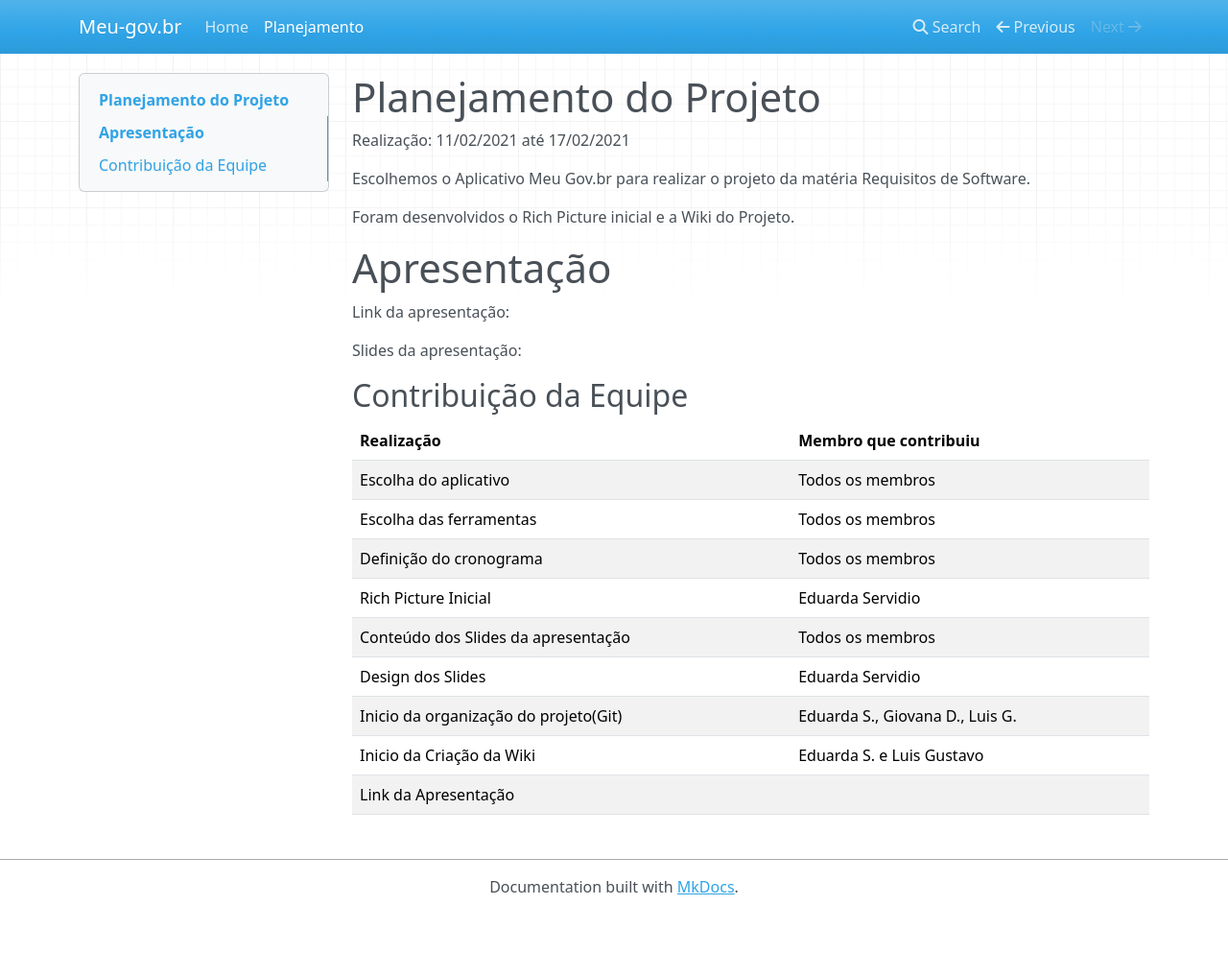
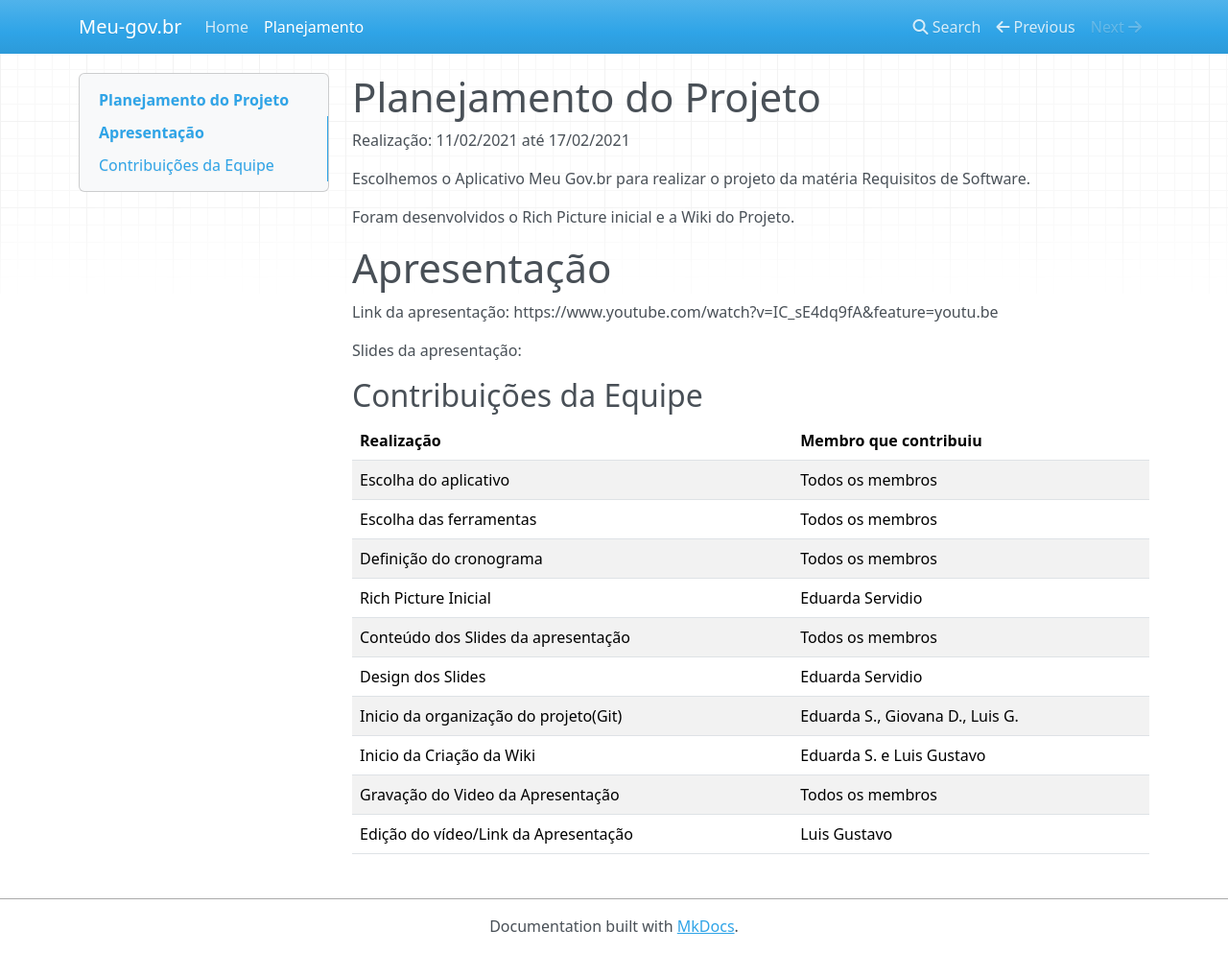
Before and after one commit to ServidioEC/2020.2-Meu-Gov.br, an MkDocs documentation site: the page built from docs/plan.md, in a window 1280 px wide and 993 px high. Shown: the whole window at 96% size. Built offline with MkDocs 1.6.1, drawn with Linux system fonts in a browser that asks for light colours; nearby versions of some CDN libraries.

Commit message:
Adição de informações no planejamento

```diff
--- a/docs/plan.md
+++ b/docs/plan.md
@@ -6,11 +6,11 @@
 Foram desenvolvidos o Rich Picture inicial e a Wiki do Projeto.
 
 # Apresentação
-Link da apresentação:
+Link da apresentação: https://www.youtube.com/watch?v=IC_sE4dq9fA&feature=youtu.be
 
 Slides da apresentação:
 
-## Contribuição da Equipe
+## Contribuições da Equipe
 
 | Realização                            | Membro que contribuiu           |
 | ------------------------------------- | ------------------------------- |
@@ -22,4 +22,5 @@
 | Design dos Slides                     | Eduarda Servidio                |
 | Inicio da organização do projeto(Git) | Eduarda S., Giovana D., Luis G. |
 | Inicio da Criação da Wiki             | Eduarda S. e Luis Gustavo       |
-| Link da Apresentação                  |                                 |
+| Gravação do Video da Apresentação     | Todos os membros                |
+| Edição do vídeo/Link da Apresentação  | Luis Gustavo                    |
```
